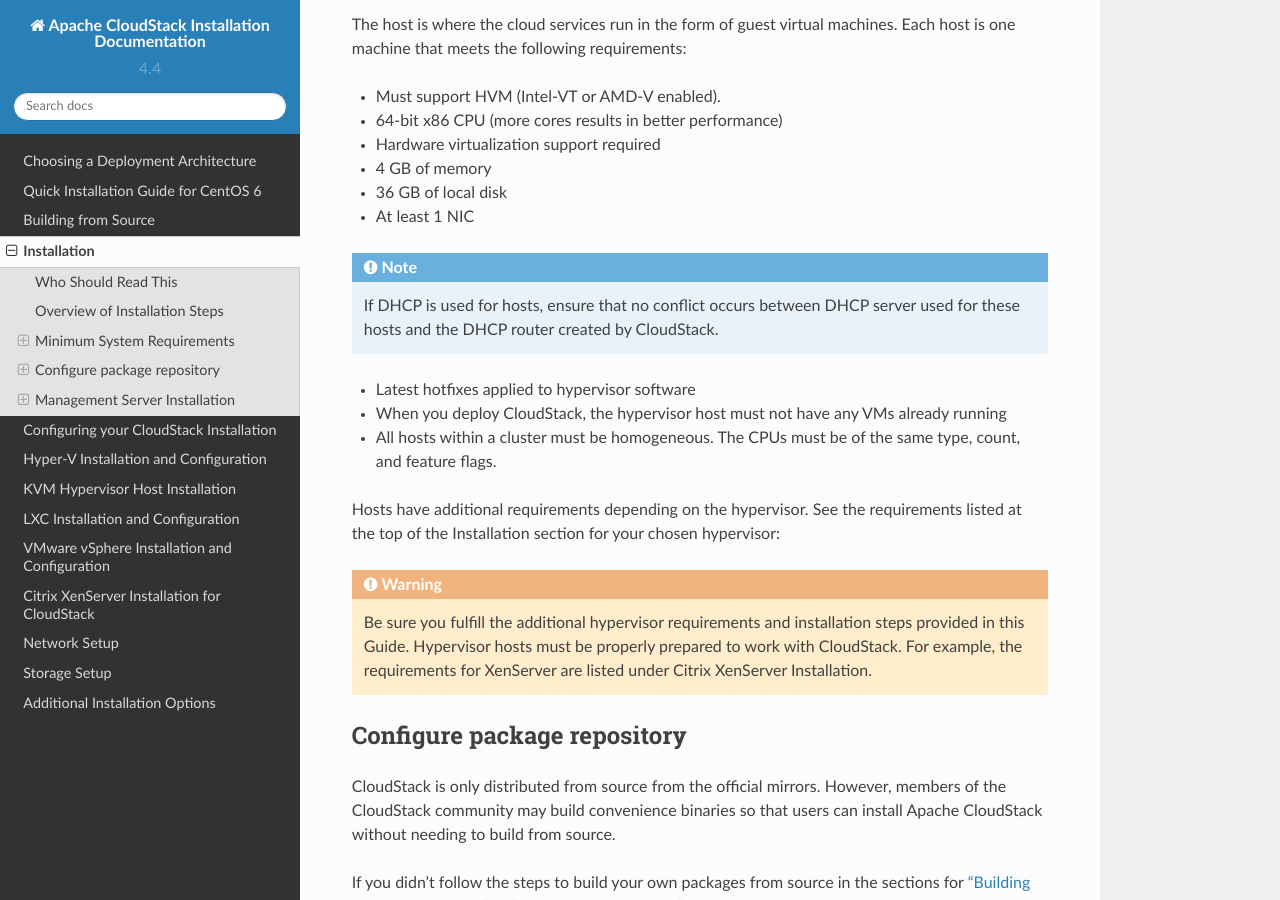
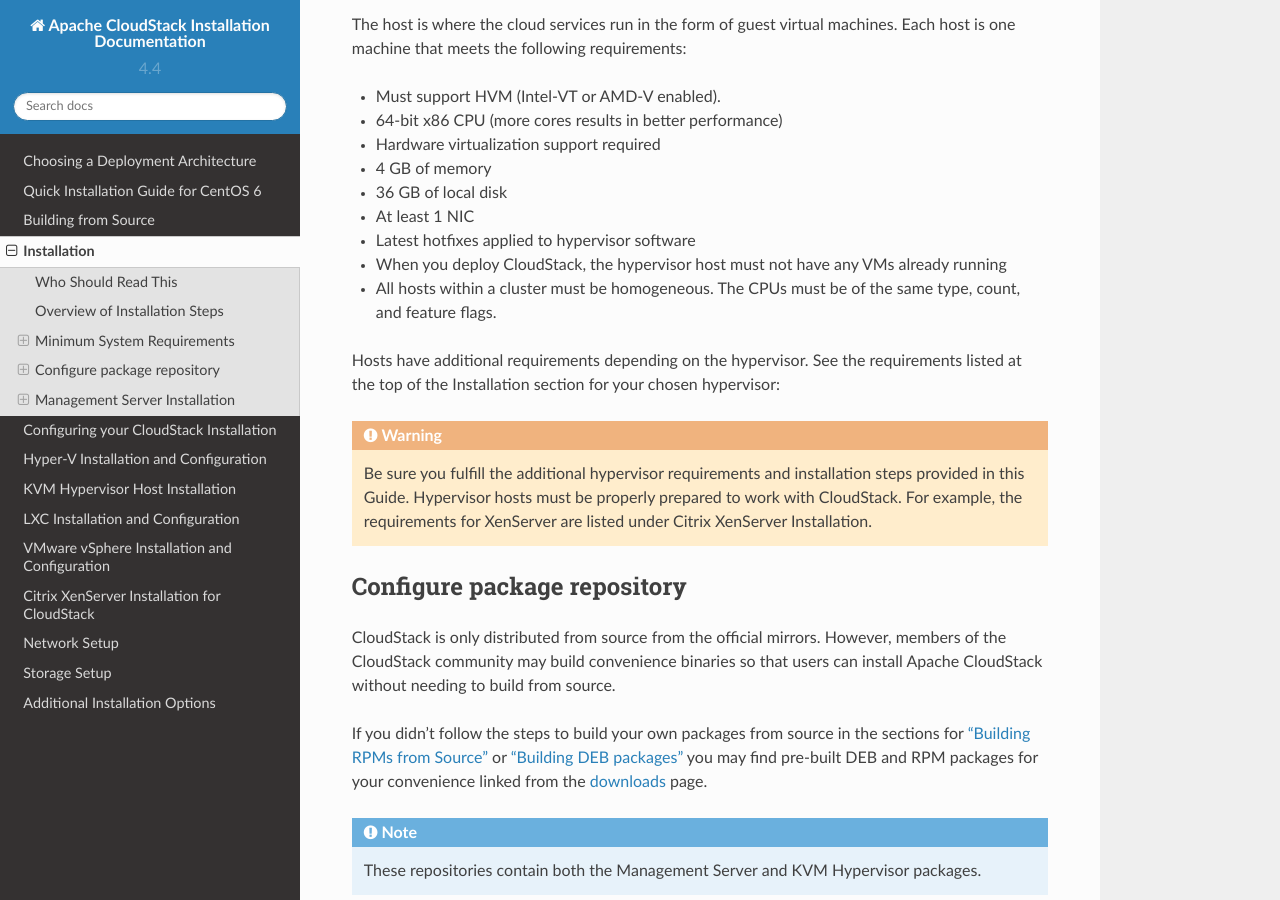
Before and after one commit to apache/cloudstack-docs-install, a Sphinx documentation site: the page built from source/installation.rst, in a window 1280 px wide and 900 px high, scrolled down 1351 px. Built offline with Sphinx 7.4.7 and the Read the Docs theme 2.0.0, drawn with Linux system fonts in a browser that asks for light colours.

Commit message:
CLOUDSTACK-4351: remove confusing dhcp notice in requirements

```diff
--- a/source/installation.rst
+++ b/source/installation.rst
@@ -120,10 +120,6 @@
 -  36 GB of local disk
 
 -  At least 1 NIC
-
-.. note::
-   If DHCP is used for hosts, ensure that no conflict occurs between DHCP
-   server used for these hosts and the DHCP router created by CloudStack.
 
 -  Latest hotfixes applied to hypervisor software
 
```
